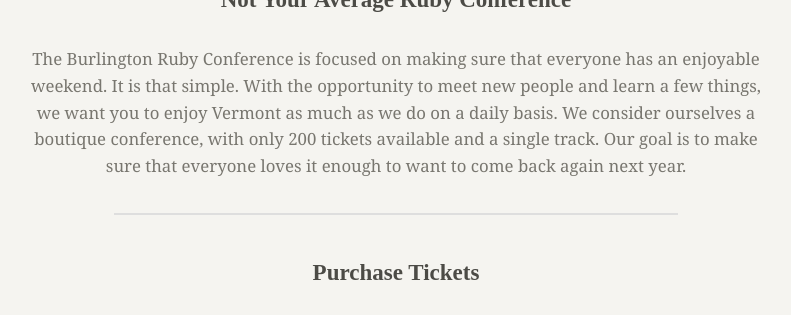
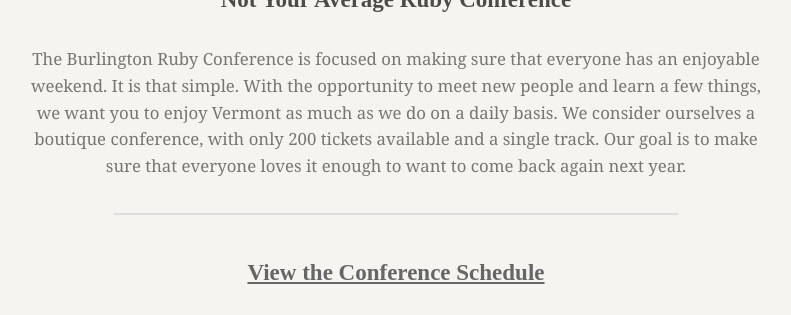
Before and after one commit to burlingtonruby/buruco2013, a Jekyll site: the page built from index.html, in a window 1280 px wide and 900 px high, scrolled down 628 px, cut to the strip 0-315 px from the top of the window. Shown: the whole strip, without its empty margins (244-1035 px from the left). Built offline with Jekyll 4.4.1, drawn with Linux system fonts in a browser that asks for light colours; nearby versions of some CDN libraries.

Commit message:
update the index to show the schedule (fixes #18)

```diff
--- a/_config.yml
+++ /dev/null
@@ -1 +0,0 @@
-auto: true
--- a/index.html
+++ b/index.html
@@ -28,6 +28,10 @@
       Our goal is to make sure that everyone loves it enough to want to come back again next
       year.</p>
     </div>
+  </div>
+  <div id="schedule" class="section row">
+    <div class="large devider"></div>
+    <h4><a href="/speakers.html">View the Conference Schedule</a></h4>
   </div>
   <div id="tickets" class="section row">
     <div class="large devider"></div>
```
